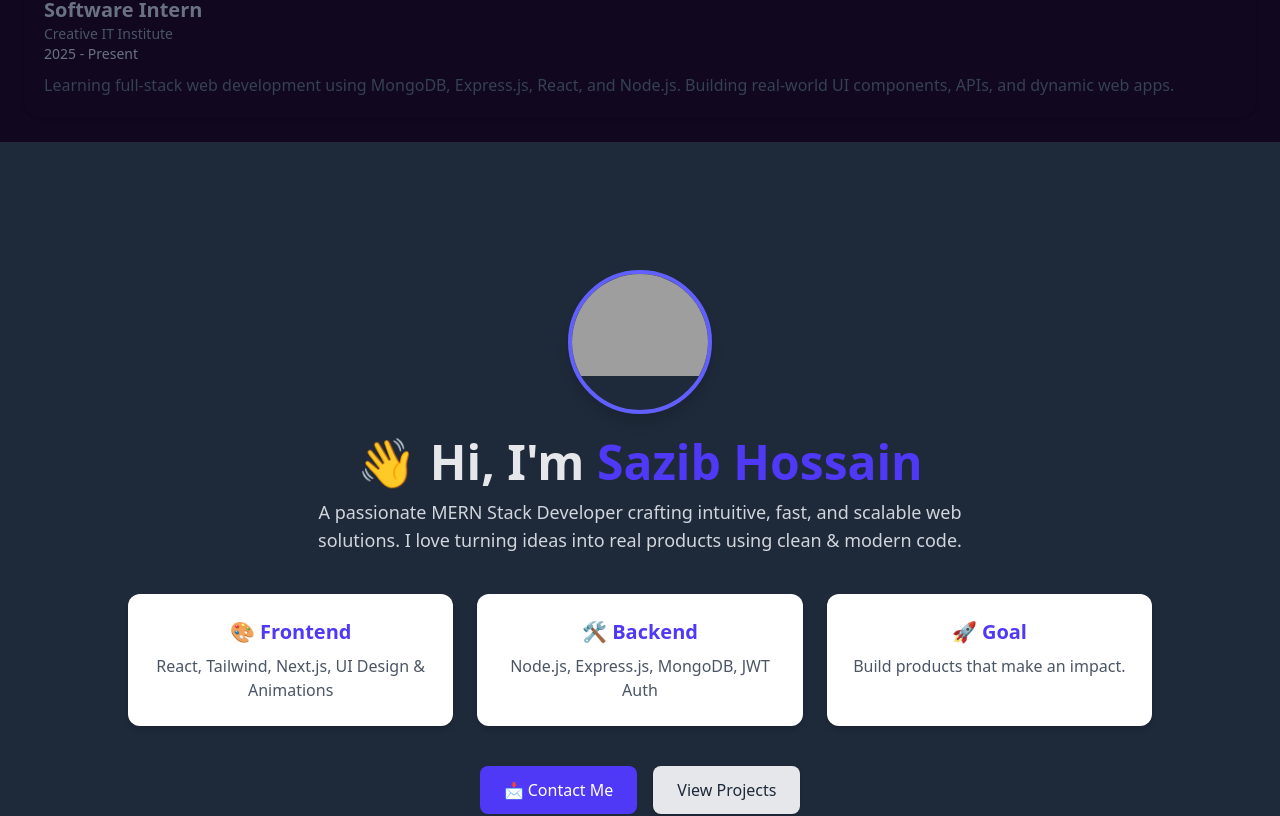
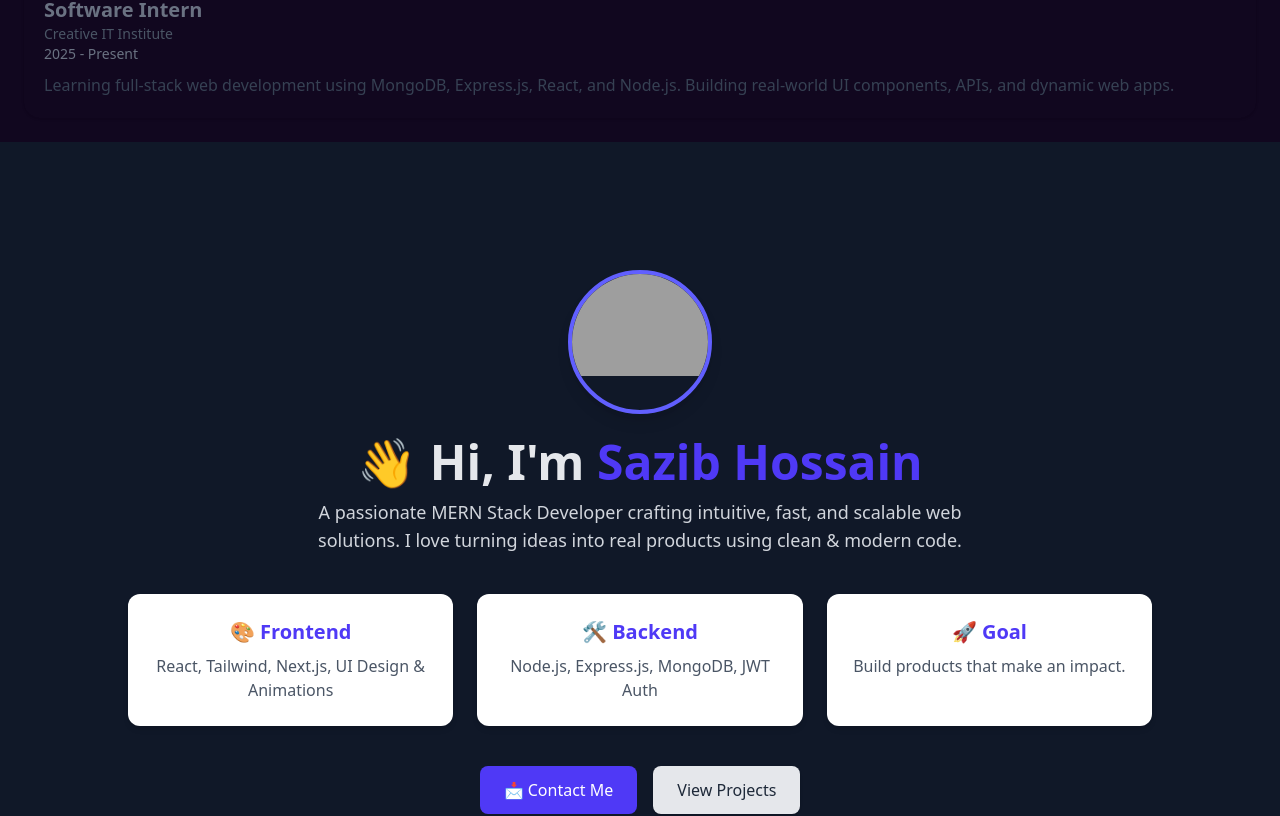
Before and after one commit to sazib07/Portfolio, a React (Vite) app: page / in a window 1280 px wide. Shown: the part 1093-1909 px from the top of the page. Built offline with nearby package versions, Linux system fonts and the light colour scheme; grey boxes are pictures that could not be loaded; a web font is replaced by a local one.

Commit message:
about bg update

```diff
--- a/src/Components/About.jsx
+++ b/src/Components/About.jsx
@@ -5,7 +5,7 @@ const About = () => {
   return (
     <div>
 
-    <section id="about" class="min-h-screen bg-gray-800 flex items-center justify-center px-6 py-12">
+    <section id="about" class="min-h-screen bg-gray-900 flex items-center justify-center px-6 py-12">
   <div class="max-w-5xl mx-auto text-center">
 
     <div class="w-36 h-36 mx-auto mb-6 rounded-full overflow-hidden shadow-lg border-4 border-indigo-500">
```
